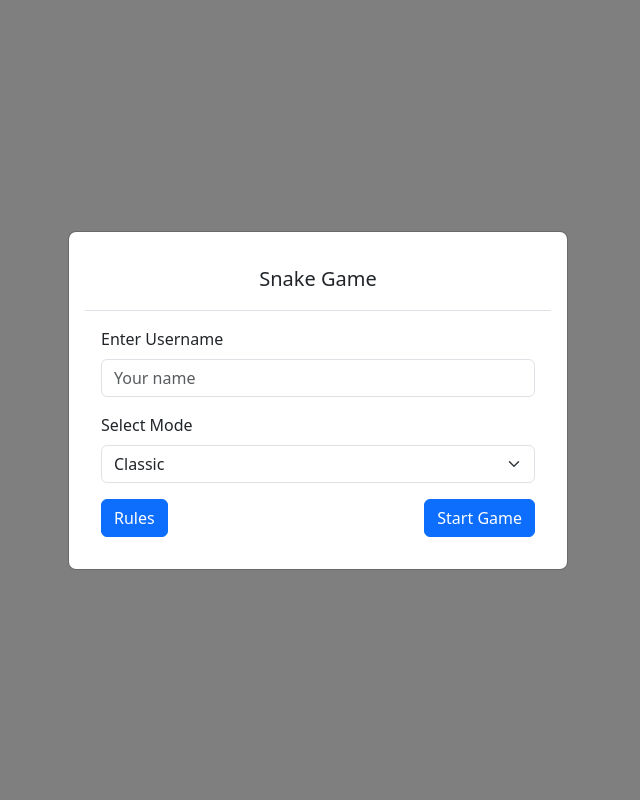
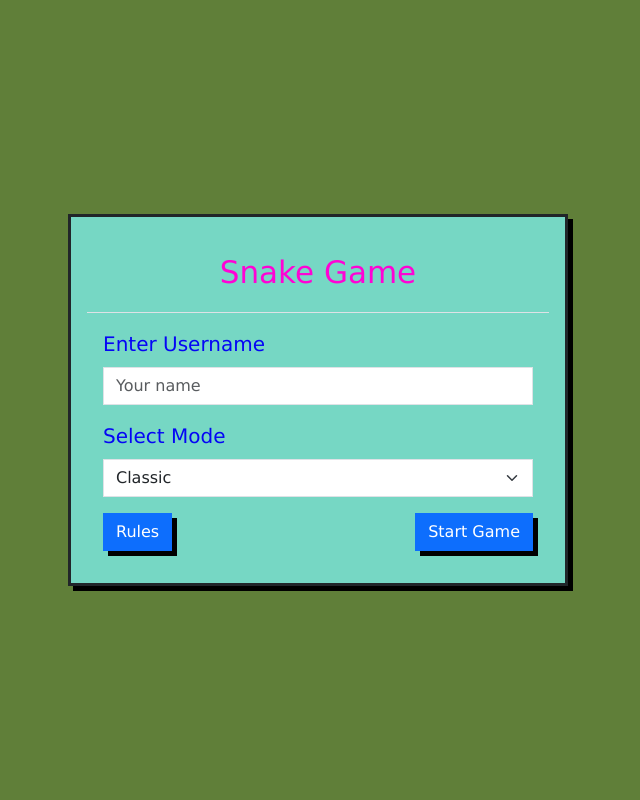
Before and after one commit to Vasu-Vijay/snake-game-ssl, a Flask app: page / in a window 1280 px wide. Shown: the whole page, without its empty margins (322-962 px from the left). Run offline with Flask 3, Linux system fonts and the light colour scheme.

Commit message:
style: stylized all modals and main page

```diff
--- a/static/css/styles.css
+++ b/static/css/styles.css
@@ -1,13 +1,58 @@
 body {
-    /* display: flex; */
+    font-size: 20px;
+    color: #0505f5;
+    display: flex;
     justify-content: center;
     align-items: center;
+    background: #c1ff72;
 }
 
-#game {
-    border: 2px solid;
+.game-over {
+    font-size: 28px;
+    font-weight: bold;
+    color: #ff0000 !important;
 }
 
+#deathCause {
+    font-size: 24px;
+    font-weight: bold;
+    color: rgb(219, 235, 1);
+}
 .hidden {
     display: none;
 }
+
+.form-label, .form-select,.form-control {
+    border-radius: 0;
+}
+
+.cell-label {
+    background-color: #76D7C4 !important;
+}
+.btn {
+    border-radius: 0;
+    box-shadow: 5px 5px 0 black;
+}
+
+.btn:hover{
+    transform: translate(5px, 5px);
+    box-shadow: 0 0 0 black;
+}
+
+.table td {
+    border: none;
+    font-size: 20px;
+    color: #0505f5;
+}
+
+.modal-title {
+    font-size: 31px;
+    color:rgb(255, 2, 213);
+}
+
+.modal-content {
+    box-shadow: 5px 5px 0 black;
+    border-radius: 0;
+    background: #76D7C4;
+    font-family:'Lucida Sans', 'Lucida Sans Regular', 'Lucida Grande', 'Lucida Sans Unicode', Geneva, Verdana, sans-serif;
+}
--- a/templates/index.html
+++ b/templates/index.html
@@ -24,7 +24,7 @@
     <div class="modal fade show" id="startModal" data-bs-backdrop="static" data-bs-keyboard="false" tabindex="-1"
         style="display:block;">
         <div class="modal-dialog modal-dialog-centered">
-            <div class="modal-content p-3">
+            <div class="modal-content p-3 border-3 border-dark">
                 <div class="modal-header">
                     <h5 class="modal-title w-100 text-center">Snake Game</h5>
                 </div>
@@ -40,8 +40,8 @@
                     <div class="retry mb-3 hidden">
                         <table class="table">
                             <tr>
-                                <td>High Score</td> <!--High Score of Player to be added by JS-->
-                                <td id="start-high-score">0</td>
+                                <td class="cell-label">High Score</td>
+                                <td class="cell-label" id="start-high-score">0</td>
                             </tr>
                         </table>
                     </div>
@@ -98,23 +98,23 @@
         <div class="modal-dialog modal-dialog-centered">
             <div class="modal-content p-3">
                 <div class="modal-header">
-                    <h5 class="modal-title w-100 text-center">Game Over!!</h5>
+                    <h5 class="modal-title w-100 text-center game-over" >Game Over !!</h5>
                 </div>
 
                 <div class="modal-body">
                     <h5 id="death-cause" class="text-center">Death by: </h5>
                     <table id="deathStats" class="table">
                         <tr>
-                            <td>High Score</td>
-                            <td id="death-high-score">0</td>
+                            <td class="cell-label">High Score</td>
+                            <td class="cell-label" id="death-high-score">0</td>
                         </tr>
                         <tr>
-                            <td>Score</td>
-                            <td id="death-score">0</td>
+                            <td class="cell-label">Score</td>
+                            <td class="cell-label" id="death-score">0</td>
                         </tr>
                         <tr>
-                            <td>Time Survived</td>
-                            <td id="death-time-alive">0</td>
+                            <td class="cell-label">Time Survived</td>
+                            <td class="cell-label" id="death-time-alive">0</td>
                         </tr>
                     </table>
 
```
